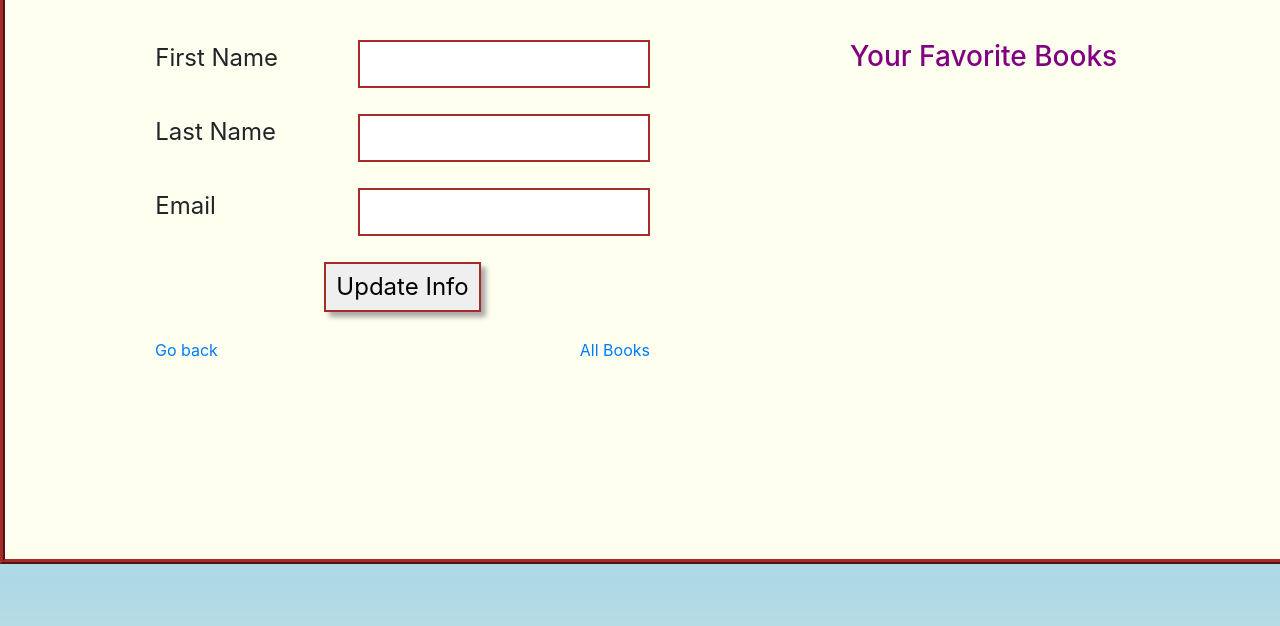
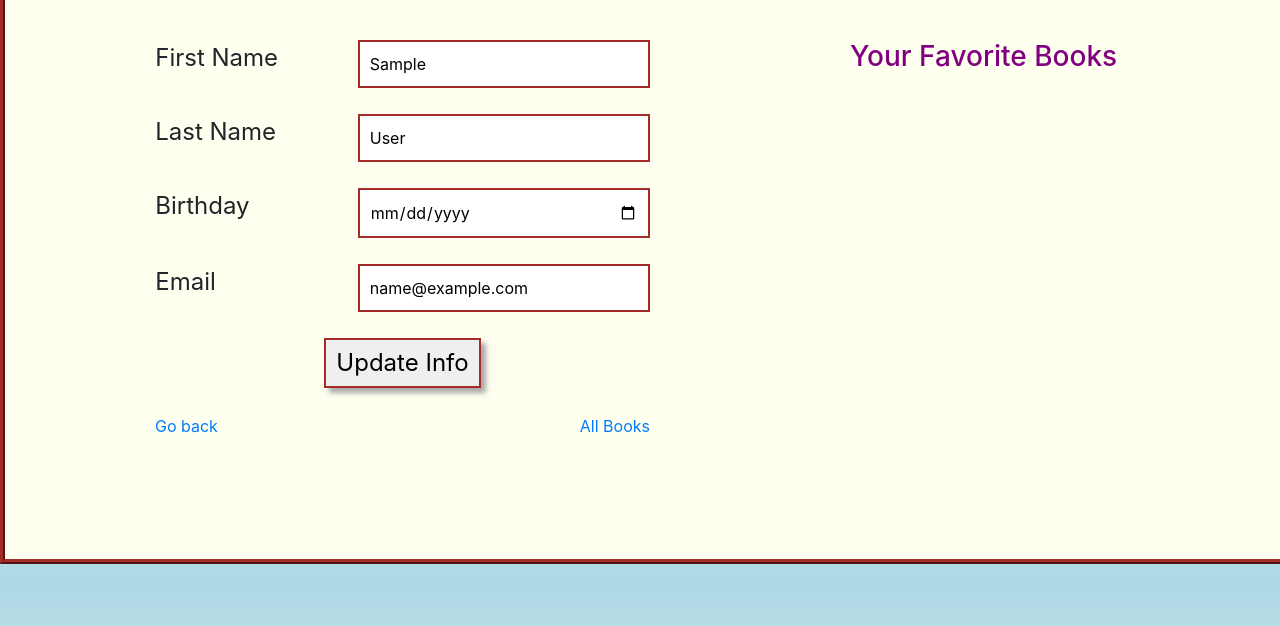
Before and after one commit to MSDPhoenix/favorite_books_msd, a Django app: template app_folder/templates/page_6.html in a window 1280 px wide; the page is wider, and only the part inside the window is pictured. Shown: the part 156-782 px from the top of that part. Run offline with Django 3.2, Linux system fonts and the light colour scheme; the template is opened without the code that fills it: most values are stand-ins (such as "Sample title", 1, 10 or a date in 2020); some libraries are stand-ins or nearby versions.

Commit message:
birthday field updated to 'update user info' page

```diff
--- a/app_folder/templates/page_6.html
+++ b/app_folder/templates/page_6.html
@@ -35,15 +35,19 @@
                 <form action="/update_user_information" method="post">
                     {% csrf_token %}
                     <label for="first_name" >First Name</label>
-                    <input type="text" name="first_name" value="{{user.first_name}}">
+                    <input type="text" name="first_name" value="{{first_name}}">
                     <div class="spacer-div"></div>
 
                     <label for="last_name">Last Name</label>
-                    <input type="text" name="last_name" value="{{user.last_name}}">
+                    <input type="text" name="last_name" value="{{last_name}}">
+                    <div class="spacer-div"></div>
+
+                    <label for="birthday">Birthday</label>
+                    <input type="date" name="birthday" value="{{birthday}}">
                     <div class="spacer-div"></div>
 
                     <label for="email">Email</label>
-                    <input type="text" name="email" value="{{user.email}}">
+                    <input type="text" name="email" value="{{email}}">
                     <div class="spacer-div"></div>
 
                     <input type="submit" value="Update Info">
--- a/app_folder/views.py
+++ b/app_folder/views.py
@@ -180,8 +180,8 @@ def edit_user_information(request):
             'user' : user,
             'first_name' : user.first_name,
             'last_name' : user.last_name,
-            'birthday' : user.birthday,
-            'email' : user.birthday,
+            'birthday' : str(user.birthday),
+            'email' : user.email,
         }
         return render(request,'page_6.html',context)
     else:
@@ -199,6 +199,7 @@ def update_user_information(request):
             user = User.objects.get(id=user_id)
             user.first_name = request.POST['first_name']
             user.last_name = request.POST['last_name']
+            user.birthday = datetime.strptime(request.POST['birthday'],'%Y-%m-%d')
             user.email = request.POST['email']
             user.save()
             return redirect('/display_user_info')
```
Also changed, not shown: db.sqlite3.
